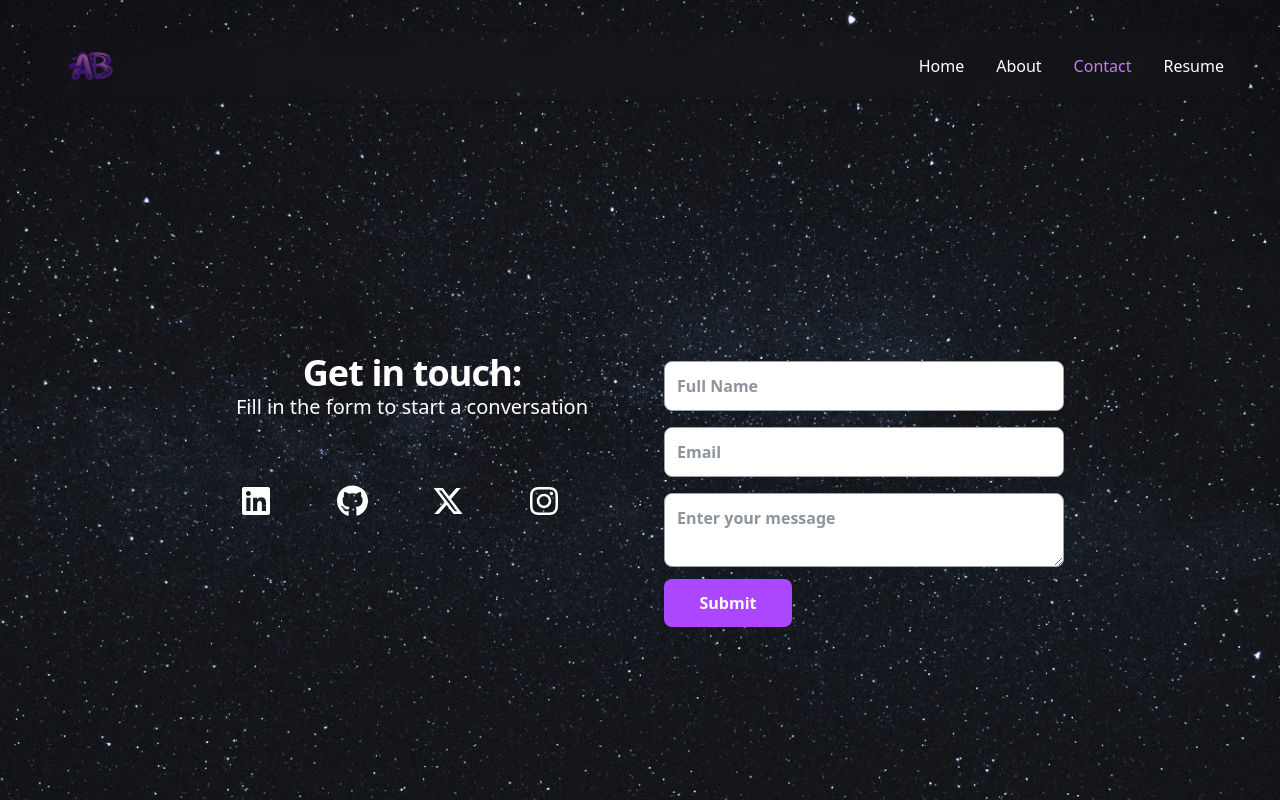
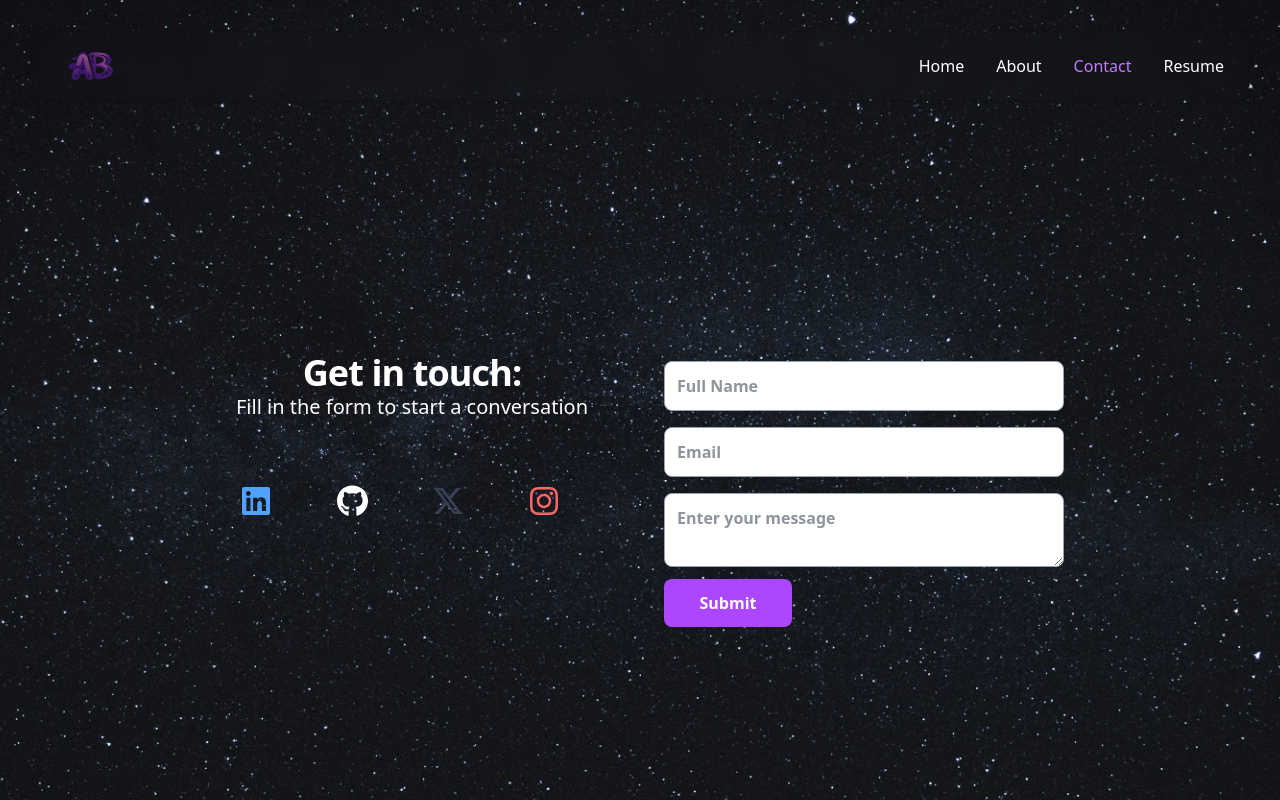
Before and after one commit to Abhishek-kumar00/NewPortfolio, a React (Vite) app: page /contact in a window 1280 px wide. Shown: the top 800 px of the page. Built offline with nearby package versions, Linux system fonts and the light colour scheme.

Commit message:
contact page some more things

```diff
--- a/src/components/Contact/ContactIcons.jsx
+++ b/src/components/Contact/ContactIcons.jsx
@@ -6,7 +6,7 @@ function ContactIcons() {
   return (
     <div className='flex items-center mt-8 text-white'>
         <ul className='flex space-x-4 w-full justify-evenly items-center'>
-            <li className='github hover:scale-125 lg:w-20 hover:text-blue-400 w-15 '>
+            <li className='github hover:scale-125 lg:w-20 hover:text-blue-400 w-15 sm:text-blue-400 '>
                 <a className='' href="https://www.linkedin.com/in/abhishek-kumar-808167258/">
                    <FontAwesomeIcon icon={faLinkedin} size="2xl"  />
                 </a>
@@ -17,13 +17,13 @@ function ContactIcons() {
 
                 </a>
             </li>
-            <li className='github hover:scale-125 lg:w-20 hover:text-gray-700 w-15'>
+            <li className='github hover:scale-125 lg:w-20 hover:text-gray-700 w-15 sm:text-gray-700'>
                 <a className=' hover:scale-125 animate-bounce' href="https://x.com/abhpinran98">
                     <FontAwesomeIcon icon={faXTwitter} size="2xl" />
 
                 </a>
             </li>
-            <li className='github hover:scale-125 lg:w-20 hover:text-red-400 w-15'>
+            <li className='github hover:scale-125 lg:w-20 hover:text-red-400 w-15 sm:text-red-400'>
                 <a className=' hover:scale-125 animate-bounce' href="https://github.com/Abhishek-kumar00">
                     <FontAwesomeIcon icon={faInstagram} size="2xl" />
 
```
